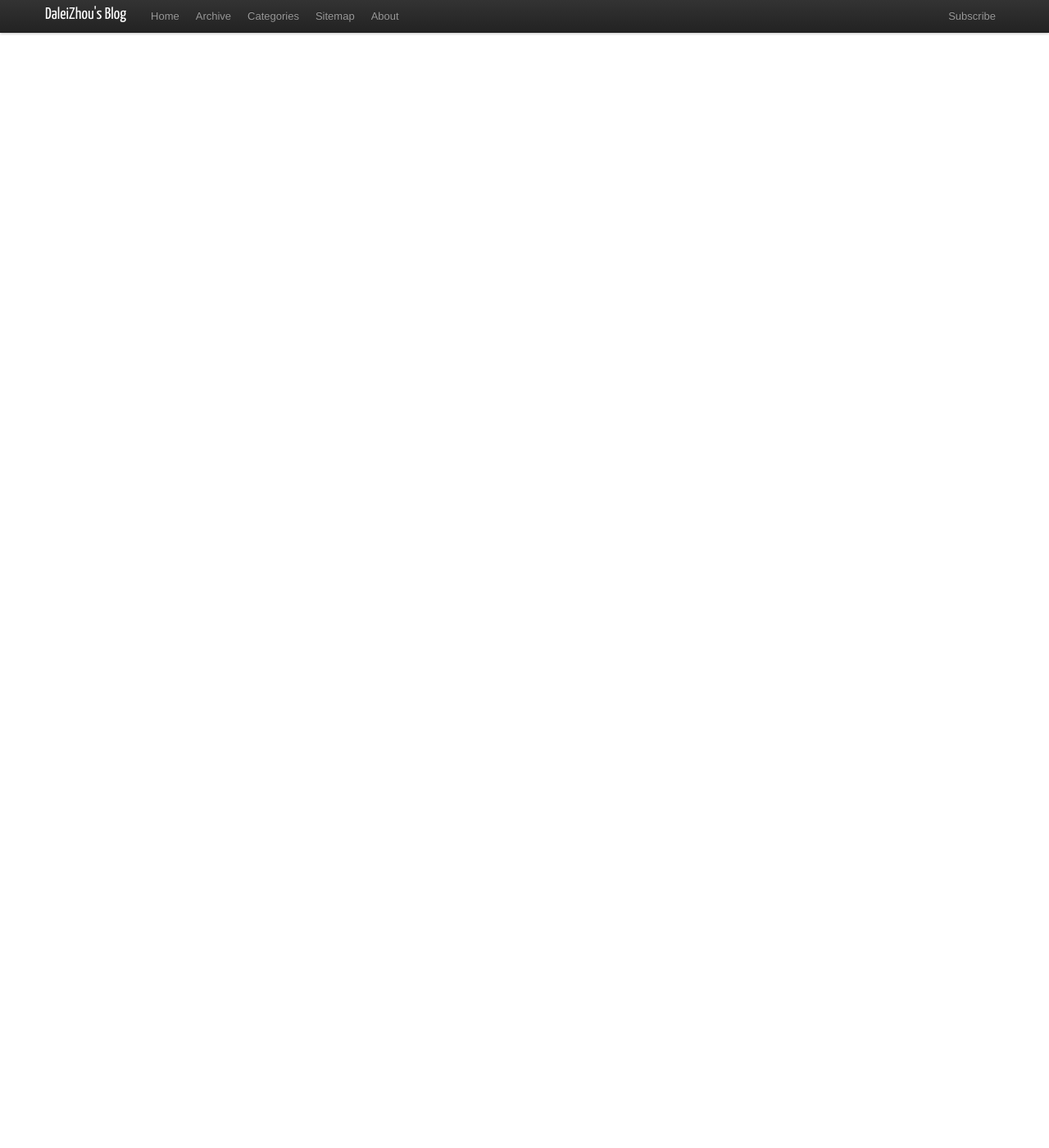
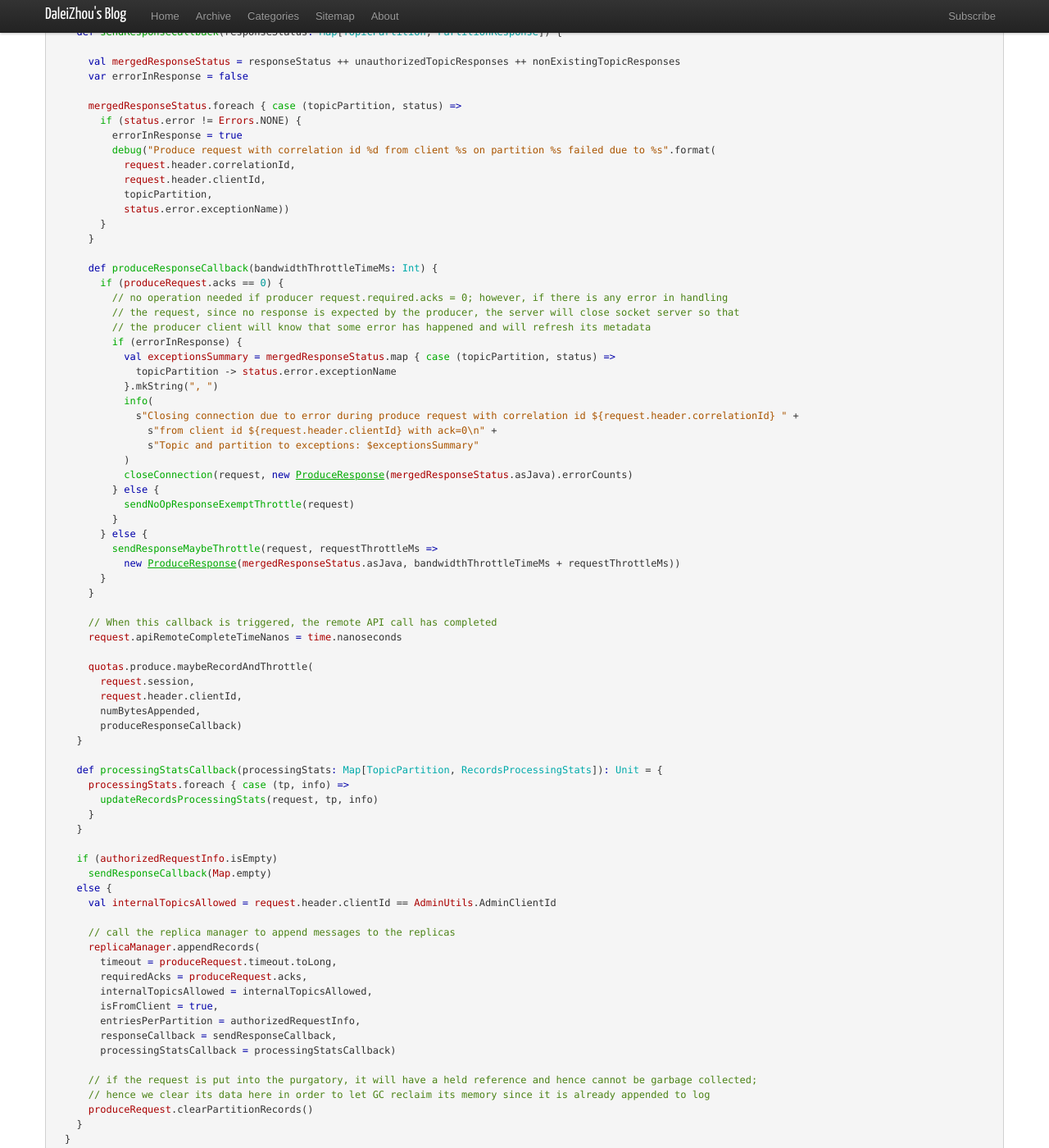
Before and after one commit to DaleiZhou/daleizhou.github.io, a Jekyll site: the page built from _posts/2018/2018-06-06-produce-data.md, in a window 1280 px wide and 1400 px high, scrolled down 8873 px. Shown: the whole window at 82% size. Built offline with Jekyll 4.4.1, drawn with Linux system fonts in a browser that asks for light colours; nearby versions of some CDN libraries; comment, search, counter and statistics services are not loaded; some of the changed text lies outside the part shown.

Commit message:
broker handle producerequest

````diff
--- a/_posts/2018/2018-06-06-produce-data.md
+++ b/_posts/2018/2018-06-06-produce-data.md
@@ -405,7 +407,6 @@
       }
     }
   }
-
 ```
 
 　　handleAddPartitionToTxnRequest()在正常情况下会调用txnCoordinator.handleAddPartitionsToTransaction()方法。handleAddPartitionsToTransaction()方法中首先对各种不正常情况进行处理，如没有正常的transactionalId，producerEpoch过期，producerId不合预期等情况下会返回错误给客户端。如果没有错误则调用txnManager.appendTransactionToLog()方法写入事务日志中及等待足够数量的followers返回。
@@ -461,8 +462,100 @@
       }
     }
   }
+```
+
+## <a id="handleProduceRequest">handleProduceRequest</a>
+
+```scala
+   def handle(request: RequestChannel.Request) {
+        case ApiKeys.PRODUCE => handleProduceRequest(request)
+    }
+
+   // producer request 处理过程
+   def handleProduceRequest(request: RequestChannel.Request) {
+    val produceRequest = request.body[ProduceRequest]
+    val numBytesAppended = request.header.toStruct.sizeOf + request.sizeOfBodyInBytes
+
+    // 身份验证，未知tp处理 more code ...
+
+    // produce结果回调
+    def sendResponseCallback(responseStatus: Map[TopicPartition, PartitionResponse]) {
+
+      val mergedResponseStatus = responseStatus ++ unauthorizedTopicResponses ++ nonExistingTopicResponses
+      var errorInResponse = false
+
+      mergedResponseStatus.foreach { case (topicPartition, status) =>
+        if (status.error != Errors.NONE) {
+          errorInResponse = true
+          debug("Produce request with correlation id %d from client %s on partition %s failed due to %s".format(
+            request.header.correlationId,
+            request.header.clientId,
+            topicPartition,
+            status.error.exceptionName))
+        }
+      }
+
+      def produceResponseCallback(bandwidthThrottleTimeMs: Int) {
+        if (produceRequest.acks == 0) {
+          // no operation needed if producer request.required.acks = 0; however, if there is any error in handling
+          // the request, since no response is expected by the producer, the server will close socket server so that
+          // the producer client will know that some error has happened and will refresh its metadata
+          if (errorInResponse) {
+            val exceptionsSummary = mergedResponseStatus.map { case (topicPartition, status) =>
+              topicPartition -> status.error.exceptionName
+            }.mkString(", ")
+            info(
+              s"Closing connection due to error during produce request with correlation id ${request.header.correlationId} " +
+                s"from client id ${request.header.clientId} with ack=0\n" +
+                s"Topic and partition to exceptions: $exceptionsSummary"
+            )
+            closeConnection(request, new ProduceResponse(mergedResponseStatus.asJava).errorCounts)
+          } else {
+            sendNoOpResponseExemptThrottle(request)
+          }
+        } else {
+          sendResponseMaybeThrottle(request, requestThrottleMs =>
+            new ProduceResponse(mergedResponseStatus.asJava, bandwidthThrottleTimeMs + requestThrottleMs))
+        }
+      }
+
+      // When this callback is triggered, the remote API call has completed
+      request.apiRemoteCompleteTimeNanos = time.nanoseconds
+
+      quotas.produce.maybeRecordAndThrottle(
+        request.session,
+        request.header.clientId,
+        numBytesAppended,
+        produceResponseCallback)
+    }
+
+    def processingStatsCallback(processingStats: Map[TopicPartition, RecordsProcessingStats]): Unit = {
+      processingStats.foreach { case (tp, info) =>
+        updateRecordsProcessingStats(request, tp, info)
+      }
+    }
+
+    if (authorizedRequestInfo.isEmpty)
+      sendResponseCallback(Map.empty)
+    else {
+      val internalTopicsAllowed = request.header.clientId == AdminUtils.AdminClientId
+
+      // call the replica manager to append messages to the replicas
+      replicaManager.appendRecords(
+        timeout = produceRequest.timeout.toLong,
+        requiredAcks = produceRequest.acks,
+        internalTopicsAllowed = internalTopicsAllowed,
+        isFromClient = true,
+        entriesPerPartition = authorizedRequestInfo,
+        responseCallback = sendResponseCallback,
+        processingStatsCallback = processingStatsCallback)
+
+      // if the request is put into the purgatory, it will have a held reference and hence cannot be garbage collected;
+      // hence we clear its data here in order to let GC reclaim its memory since it is already appended to log
+      produceRequest.clearPartitionRecords()
+    }
+  }
 
 ```
 
-
 ## TBD
````
Also changed, not shown: other parts of _posts/2018/2018-06-06-produce-data.md (+2 -0 lines).
